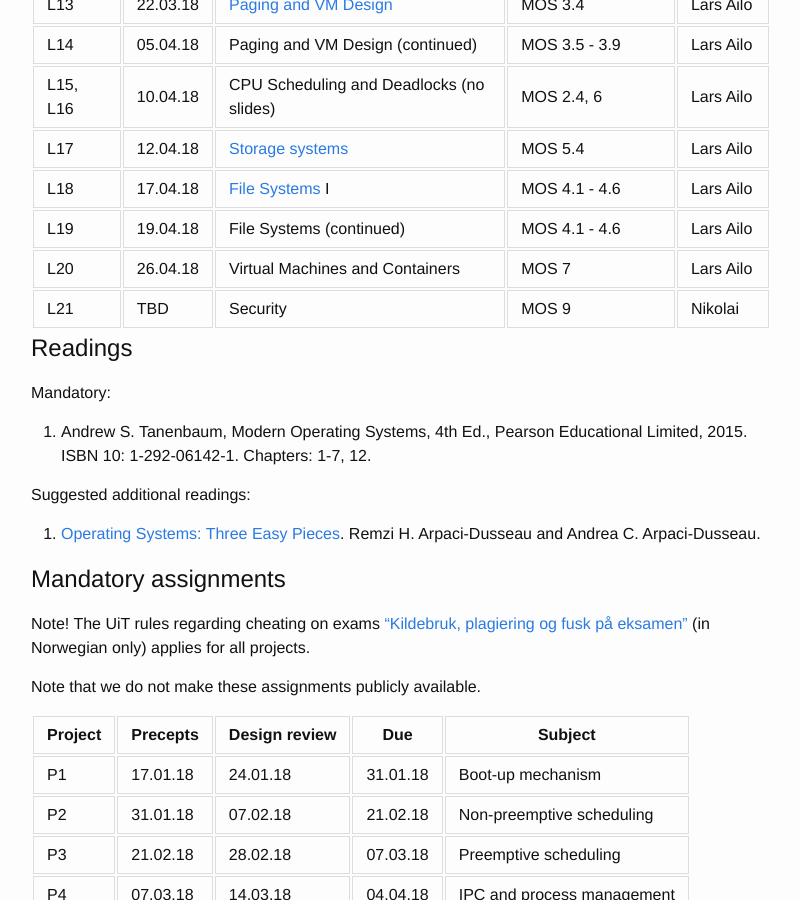
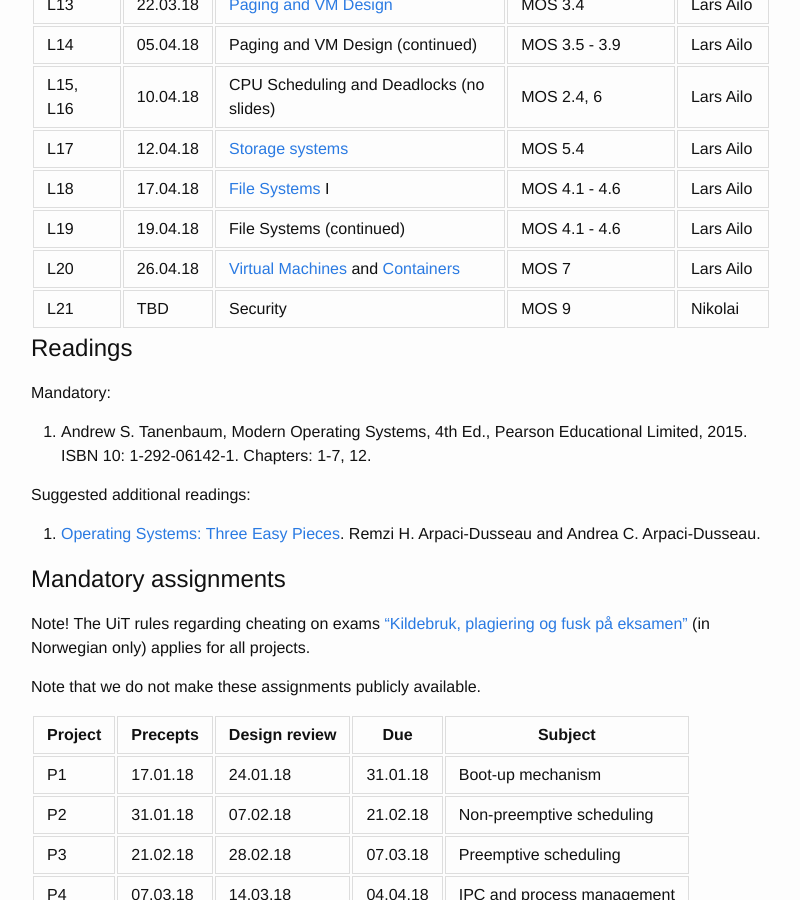
Before and after one commit to uit-inf-2201-s18/uit-inf-2201-s18.github.io, a Jekyll site: the page built from index.md, in a window 1280 px wide and 900 px high, scrolled down 1570 px. Shown: the whole window, without its empty margins (239-1039 px from the left). Built offline with Jekyll 4.4.1, drawn with Linux system fonts in a browser that asks for light colours; part of the change alters nothing that is shown.

```diff
--- a/index.md
+++ b/index.md
@@ -54,7 +54,7 @@ Refer to the lecture and mandatory assignment plan, and e-mails, for which room
 | L17 | 12.04.18 | [Storage systems](lectures/17 - Storage Systems.pptx) | MOS 5.4 | Lars Ailo |
 | L18 | 17.04.18 | [File Systems](lectures/18 - File Systems.pptx) I | MOS 4.1 - 4.6 | Lars Ailo |
 | L19 | 19.04.18 | File Systems (continued) | MOS 4.1 - 4.6 | Lars Ailo |
-| L20 | 26.04.18 | Virtual Machines and Containers | MOS 7 | Lars Ailo |
+| L20 | 26.04.18 | [Virtual Machines](20 - Virtual Machines.pptx) and [Containers](20 - Containers.pptx) | MOS 7 | Lars Ailo |
 | L21 | TBD      | Security | MOS 9 | Nikolai |
 
 
```
Also changed, not shown: 2 other files.
